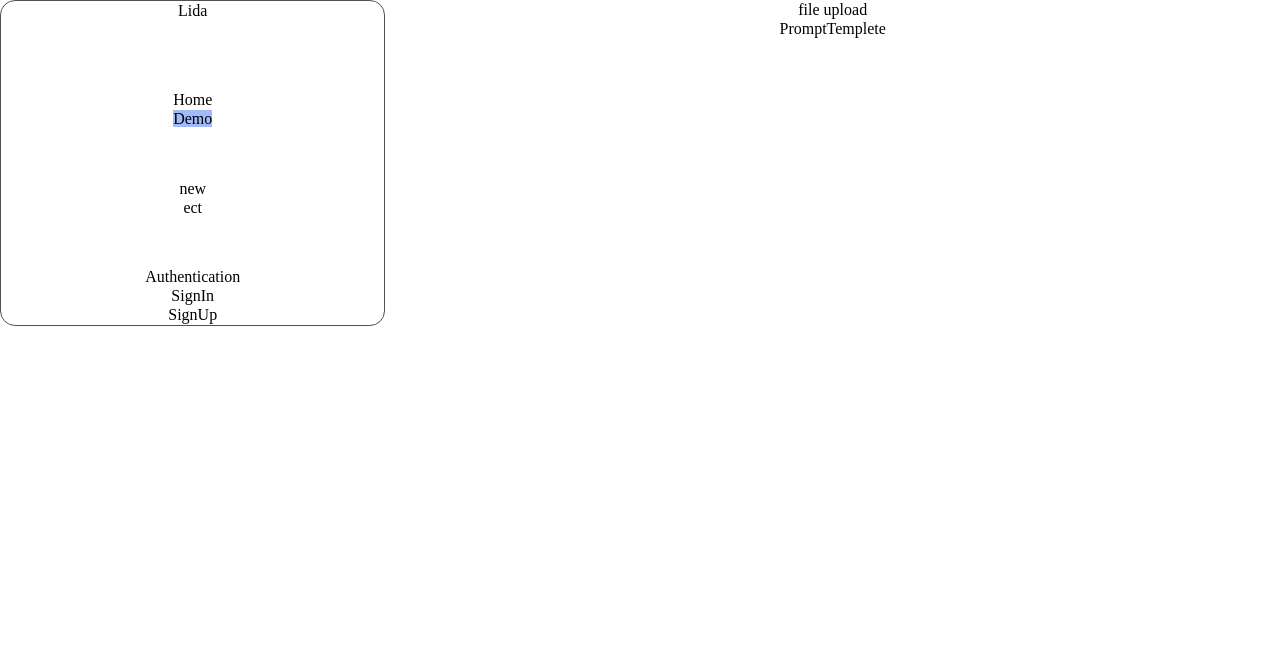
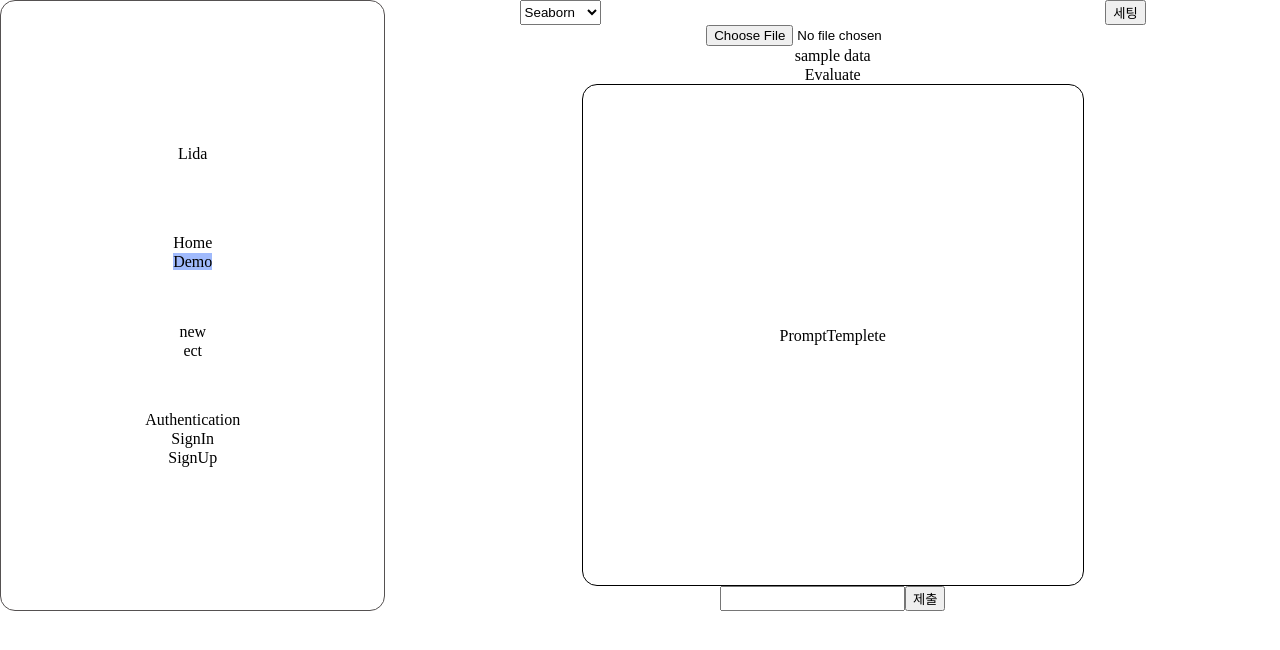
Before and after one commit to seo-seoungjun/VISTA-FE, a React (Create React App) app in the folder fe/: page /demo in a window 1280 px wide. Shown: the top 650 px of the page. Built offline with nearby package versions, Linux system fonts and the light colour scheme.

Commit message:
Feat:Create File upload components(#8)
파일 업로드 폼 컴포넌트와 폼을 구성하는 컴포넌트 개발
패키지에 추후에 필요한 디펜던시가 추가됨

```diff
--- a/fe/package.json
+++ b/fe/package.json
@@ -10,13 +10,17 @@
     "@types/node": "^16.18.59",
     "@types/react": "^18.2.33",
     "@types/react-dom": "^18.2.14",
+    "@types/react-query": "^1.2.9",
     "@types/react-router-dom": "^5.3.3",
     "@types/styled-components": "^5.1.29",
     "axios": "^1.6.0",
     "react": "^18.2.0",
     "react-dom": "^18.2.0",
+    "react-hook-form": "^7.48.2",
+    "react-query": "^3.39.3",
     "react-router-dom": "^5.3.4",
     "react-scripts": "^3.0.1",
+    "recoil": "^0.7.7",
     "styled-components": "^6.1.0",
     "typescript": "^4.9.5",
     "web-vitals": "^2.1.4"
--- /dev/null
+++ b/fe/src/components/Chat.tsx
@@ -0,0 +1,21 @@
+import React from 'react';
+import styled from 'styled-components';
+
+const ChatWrapper = styled.div`
+  display: flex;
+`;
+const ChatInput = styled.input``;
+const SubmitBtn = styled.button``;
+
+function Chat() {
+  return (
+    <>
+      <ChatWrapper>
+        <ChatInput />
+        <SubmitBtn type="submit">제출</SubmitBtn>
+      </ChatWrapper>
+    </>
+  );
+}
+
+export default Chat;
--- a/fe/src/components/FileUpLoad.tsx
+++ b/fe/src/components/FileUpLoad.tsx
@@ -1,7 +1,85 @@
-import React from 'react';
+import React, { useEffect, useState } from 'react';
+import styled from 'styled-components';
+import SampleData from './SampleData';
+import Chat from './Chat';
+import Evaluate from './evaluate';
+import PromptTemplete from './PromptTemplete';
+
+const Section = styled.section`
+  width: 70%;
+`;
+
+const DataForm = styled.form`
+  display: flex;
+  align-items: center;
+  flex-direction: column;
+`;
+const SettingsWrapper = styled.div`
+  width: 70%;
+  display: flex;
+  justify-content: space-between;
+`;
+const GrammerList = styled.select``;
+const GrammerSettingsBtn = styled.button``;
+const GenerationSettingsWrapper = styled.div``;
+const GrammerSettings = styled.input``;
+const FileUploadInput = styled.input``;
+
+interface Isettings {
+  grammer: string;
+}
 
 function FileUpLoad() {
-  return <h1>file upload</h1>;
+  const grammerList = ['Seaborn', 'Altair', 'MatPlotlib', 'GGPlot'];
+
+  const [settings, setSettings] = useState<Isettings>({
+    grammer: 'Seaborn',
+  });
+
+  const onChangeGrammer = (e: React.ChangeEvent<HTMLSelectElement>) => {
+    const { value } = e.target;
+    setSettings({
+      grammer: value,
+    });
+  };
+
+  const onDataSubmit = (e: React.FormEvent<HTMLFormElement>) => {
+    e.preventDefault();
+    console.log('submit');
+  };
+
+  useEffect(() => {
+    console.log(settings);
+  }, [settings]);
+
+  return (
+    <>
+      <Section>
+        <DataForm onSubmit={onDataSubmit}>
+          <SettingsWrapper>
+            <GrammerList
+              id="grammer"
+              onChange={onChangeGrammer}
+              value={settings.grammer}
+            >
+              {grammerList.map((grammer) => (
+                <option value={grammer} key={grammer}>
+                  {grammer}
+                </option>
+              ))}
+            </GrammerList>
+            <GrammerSettingsBtn>세팅</GrammerSettingsBtn>
+          </SettingsWrapper>
+          <GenerationSettingsWrapper></GenerationSettingsWrapper>
+          <FileUploadInput type="file" />
+          <SampleData />
+          <Evaluate />
+          <PromptTemplete />
+          <Chat></Chat>
+        </DataForm>
+      </Section>
+    </>
+  );
 }
 
 export default FileUpLoad;
--- a/fe/src/components/PromptTemplete.tsx
+++ b/fe/src/components/PromptTemplete.tsx
@@ -1,7 +1,26 @@
 import React from 'react';
+import styled from 'styled-components';
+
+const Templete = styled.div`
+  width: 500px;
+  height: 500px;
+  border: 1px solid black;
+  border-radius: 15px;
+  color: ${(props) => props.theme.textColor};
+  background-color: ${(props) => props.theme.bgColor};
+  display: flex;
+  align-items: center;
+  justify-content: center;
+`;
 
 function PromptTemplete() {
-  return <h1>PromptTemplete</h1>;
+  return (
+    <>
+      <Templete>
+        <p>PromptTemplete</p>
+      </Templete>
+    </>
+  );
 }
 
 export default PromptTemplete;
--- /dev/null
+++ b/fe/src/components/SampleData.tsx
@@ -0,0 +1,7 @@
+import React from 'react';
+
+function SampleData() {
+  return <div>sample data</div>;
+}
+
+export default SampleData;
--- /dev/null
+++ b/fe/src/components/evaluate.tsx
@@ -0,0 +1,7 @@
+import React from 'react';
+
+function Evaluate() {
+  return <div>Evaluate</div>;
+}
+
+export default Evaluate;
--- a/fe/src/routes/Demo.tsx
+++ b/fe/src/routes/Demo.tsx
@@ -4,19 +4,11 @@ import PromptTemplete from '../components/PromptTemplete';
 import SideBar from '../components/SideBar';
 import styled from 'styled-components';
 
-const Section = styled.section`
-  width: 70%;
-  text-align: center;
-`;
-
 function Demo() {
   return (
     <>
       <SideBar />
-      <Section>
-        <FileUpLoad />
-        <PromptTemplete />
-      </Section>
+      <FileUpLoad />
     </>
   );
 }
```
Also changed, not shown: 1 other file (tests, documents, lock files or other folders).
